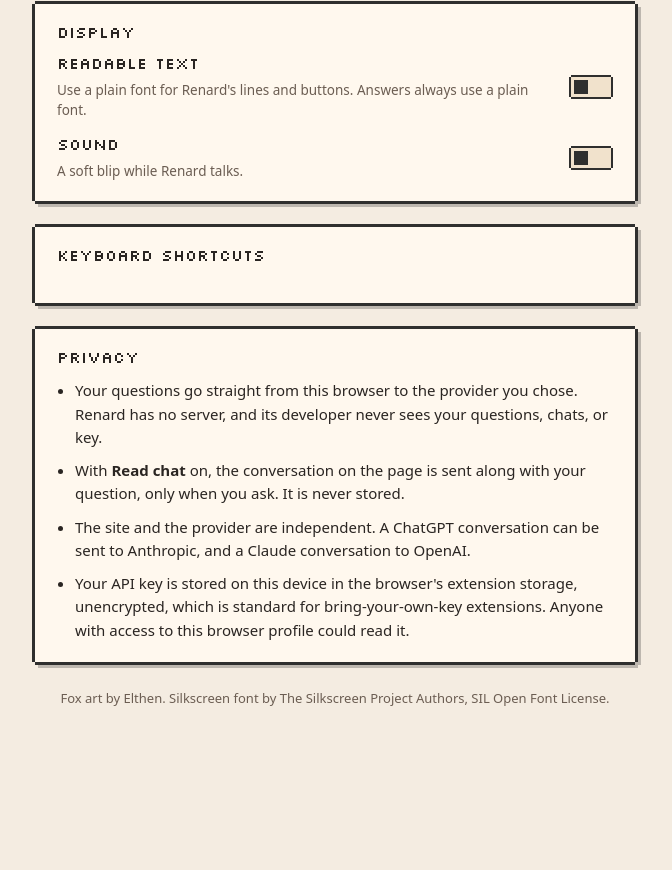
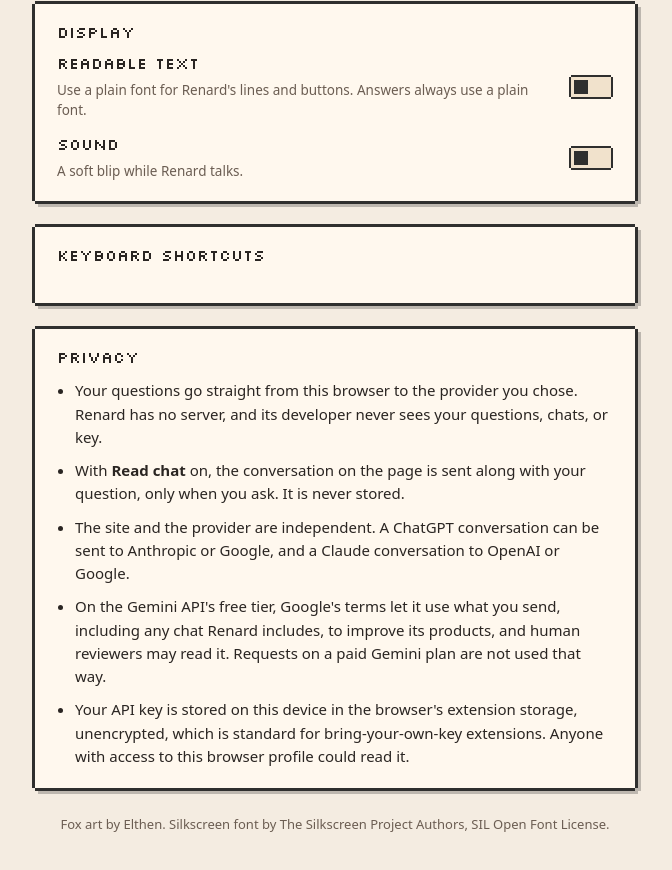
Before and after one commit to YeziShanYang/renard-companion, a browser extension: page src/options/options.html in a window 1280 px wide. Shown: the part 746-1616 px from the top of the page, without its empty margins (305-977 px from the left). Before the commit the page ends 1538 px from the top, so only its background shows below. Drawn offline with Linux system fonts and the light colour scheme.

Commit message:
Offer Gemini in settings
Adds Gemini to the provider choice with a link to create a key in Google AI
Studio, and notes in the privacy section that Google's terms allow
free-tier Gemini API content to be used to improve its products and read by
human reviewers, unlike paid-tier requests.

Co-Authored-By: Claude Opus 5.5 <noreply@anthropic.com>

```diff
--- a/src/options/options.html
+++ b/src/options/options.html
@@ -32,6 +32,7 @@
         <div class="segmented" role="radiogroup" aria-label="Provider">
           <label><input type="radio" name="provider" value="anthropic" /><span>Anthropic</span></label>
           <label><input type="radio" name="provider" value="openai" /><span>OpenAI</span></label>
+          <label><input type="radio" name="provider" value="gemini" /><span>Gemini</span></label>
         </div>
 
         <div class="field">
@@ -110,8 +111,12 @@
             you ask. It is never stored.
           </li>
           <li>
-            The site and the provider are independent. A ChatGPT conversation can be sent to Anthropic, and a Claude
-            conversation to OpenAI.
+            The site and the provider are independent. A ChatGPT conversation can be sent to Anthropic or Google, and a
+            Claude conversation to OpenAI or Google.
+          </li>
+          <li>
+            On the Gemini API's free tier, Google's terms let it use what you send, including any chat Renard includes,
+            to improve its products, and human reviewers may read it. Requests on a paid Gemini plan are not used that way.
           </li>
           <li>
             Your API key is stored on this device in the browser's extension storage, unencrypted, which is standard for
--- a/src/options/options.js
+++ b/src/options/options.js
@@ -8,6 +8,7 @@ const $ = (id) => document.getElementById(id);
 const KEY_HINTS = {
   anthropic: { text: 'Create a key in the Claude Console', url: 'https://platform.claude.com/settings/keys' },
   openai: { text: 'Create a key on the OpenAI platform', url: 'https://platform.openai.com/api-keys' },
+  gemini: { text: 'Create a key in Google AI Studio', url: 'https://aistudio.google.com/apikey' },
 };
 
 let settings = null;
```
